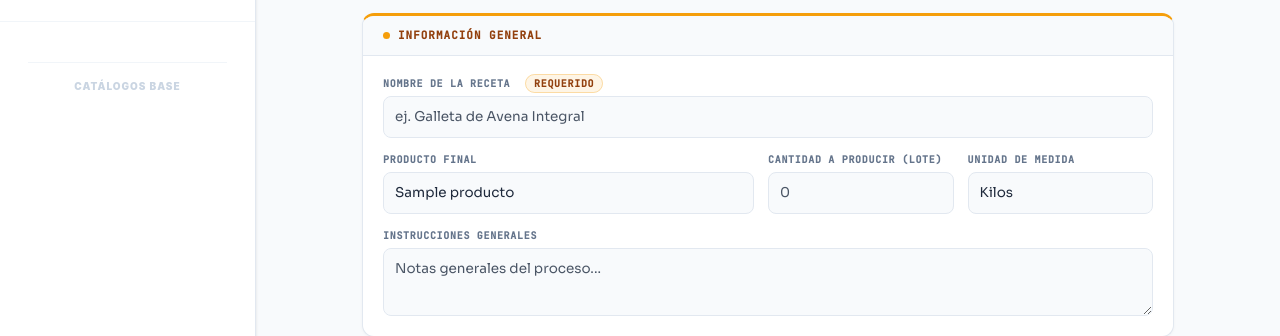
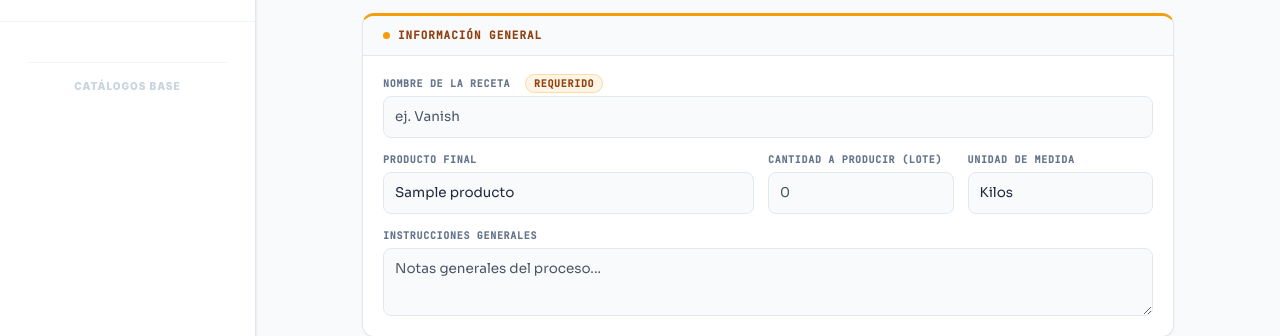
Before and after one commit to IDGS-801-23001502/CrystalControl, a Flask app: page /panel/recipes/add_recipe in a window 1280 px wide. Shown: the part 123-459 px from the top of the page. Run offline with Flask 3, Linux system fonts and the light colour scheme; a user stored in the database is signed in; tables that the repository leaves empty hold one stand-in row (values such as "Sample post"); parts of the project's set-up code (start-up, migrations or seed data) failed here and were passed over; some libraries are stand-ins or nearby versions.

Commit message:
06/04/2026. Copia antes de juntar ramas

```diff
--- a/modules/sales.py
+++ b/modules/sales.py
@@ -3,6 +3,7 @@ from models import db, Producto, ProductoPresentacionPrecio, ProductionLot, Cash
 from decimal import Decimal
 from utils.decorators import roles_accepted
 from utils.functions import parse_gs1_128
+from sqlalchemy import func
 from flask_security import current_user
 from datetime import datetime
 
@@ -83,8 +84,6 @@ def open_cash_register():
     ).all()
 
     return render_template('sales/open_register_form.html', cajas=cajas_disponibles)
-
-from sqlalchemy import func
 
 @sales_bp.route('/pos/cerrar-corte', methods=['GET', 'POST'])
 @roles_accepted('Vendedor', 'Administrador')
--- a/templates/recipes/add.html
+++ b/templates/recipes/add.html
@@ -283,7 +283,7 @@
             <span class="rf-badge">requerido</span>
           </label>
           {{ form.final_name(class="rf-input" + (" is-invalid" if form.final_name.errors else ""),
-                             placeholder="ej. Galleta de Avena Integral") }}
+                             placeholder="ej. Vanish") }}
         </div>
 
         <div class="rf-grid-3 mt-1">
```
